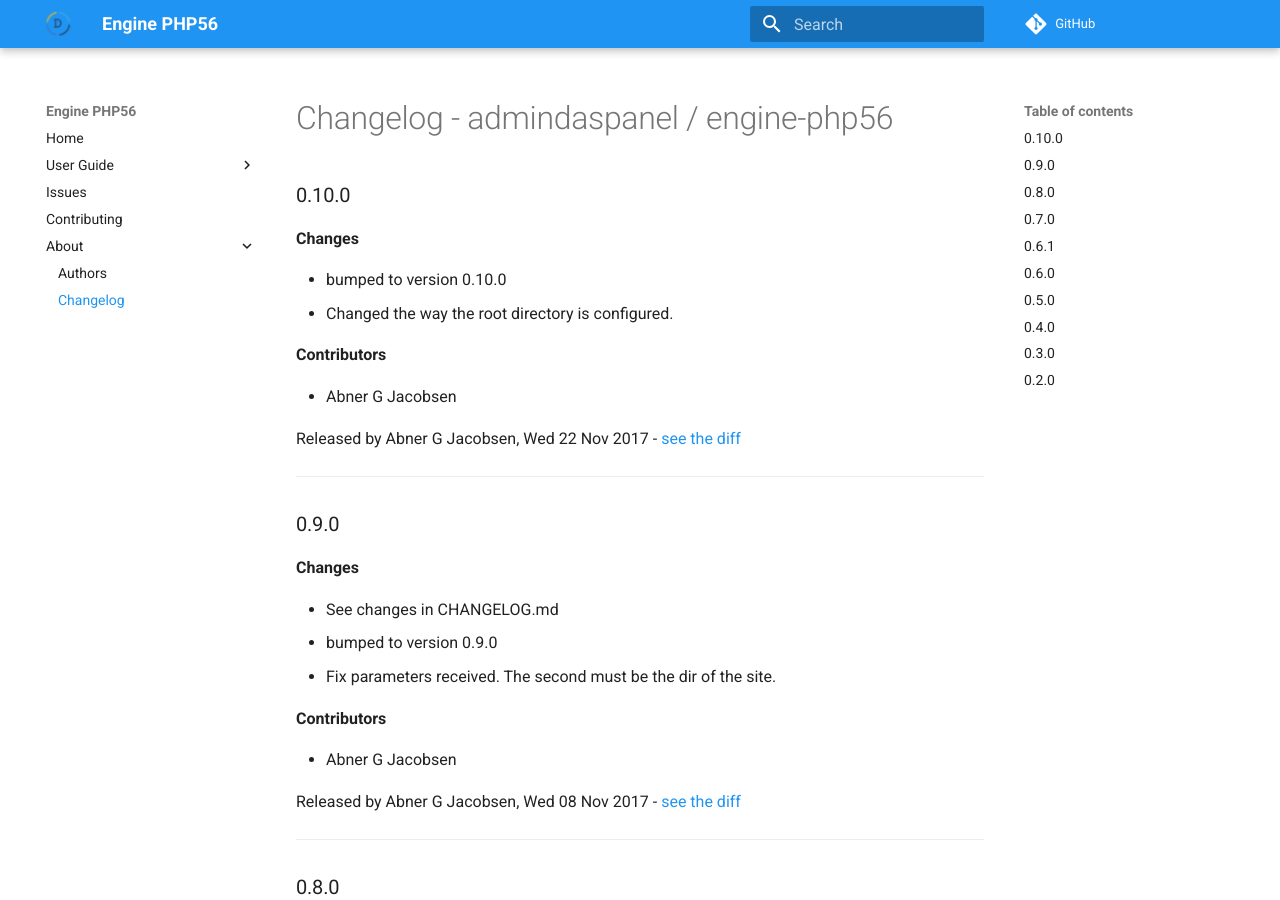
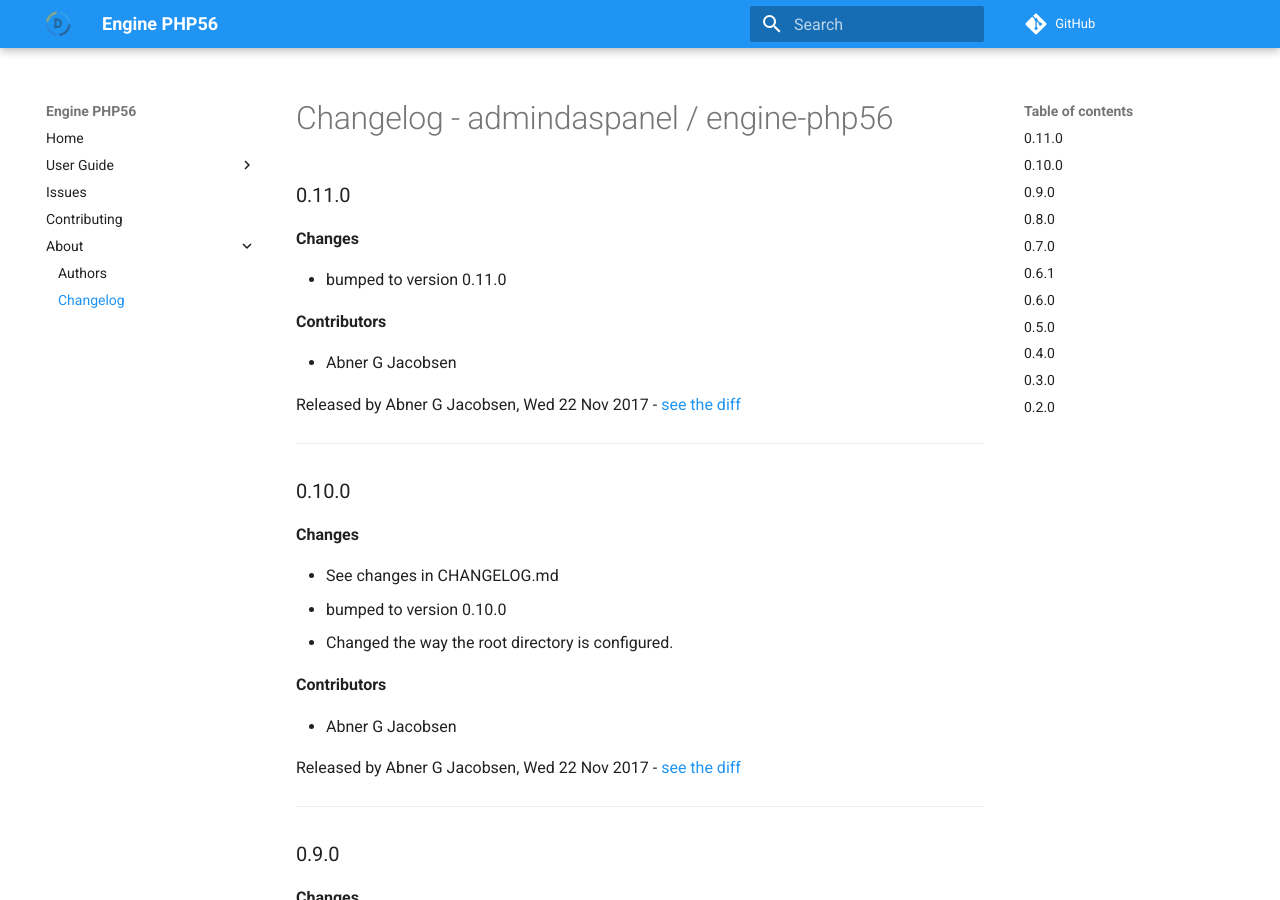
Before and after one commit to daspanel/engine-php56, an MkDocs documentation site: the page built from docs/changelog.md, in a window 1280 px wide and 900 px high. Built offline with MkDocs 1.6.1 and Material for MkDocs 9.7.7, drawn with Linux system fonts in a browser that asks for light colours; comment, search, counter and statistics services are not loaded; old or Windows-style settings are respelled for this version of MkDocs.

Commit message:
See changes in CHANGELOG.md

```diff
--- a/docs/changelog.md
+++ b/docs/changelog.md
@@ -1,8 +1,22 @@
 # Changelog - admindaspanel / engine-php56
+
+### 0.11.0
+__Changes__
+
+- bumped to version 0.11.0
+
+__Contributors__
+
+- Abner G Jacobsen
+
+Released by Abner G Jacobsen, Wed 22 Nov 2017 -
+[see the diff](https://github.com/admindaspanel/engine-php56/compare/0.10.0...0.11.0#diff)
+______________
 
 ### 0.10.0
 __Changes__
 
+- See changes in CHANGELOG.md
 - bumped to version 0.10.0
 - Changed the way the root directory is configured.
 
```
Also changed, not shown: CHANGELOG.md (+14 -0 lines).
